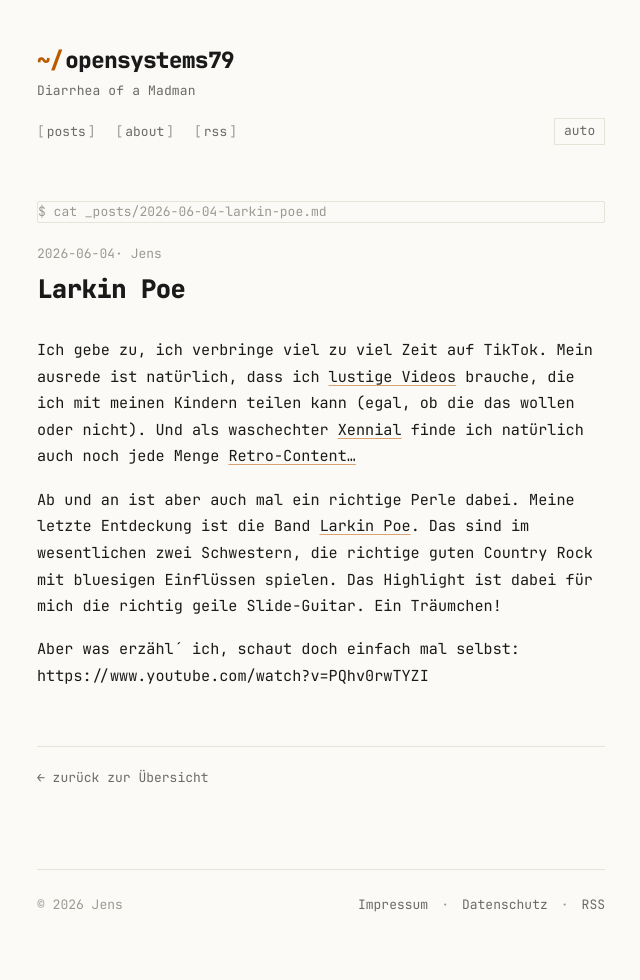
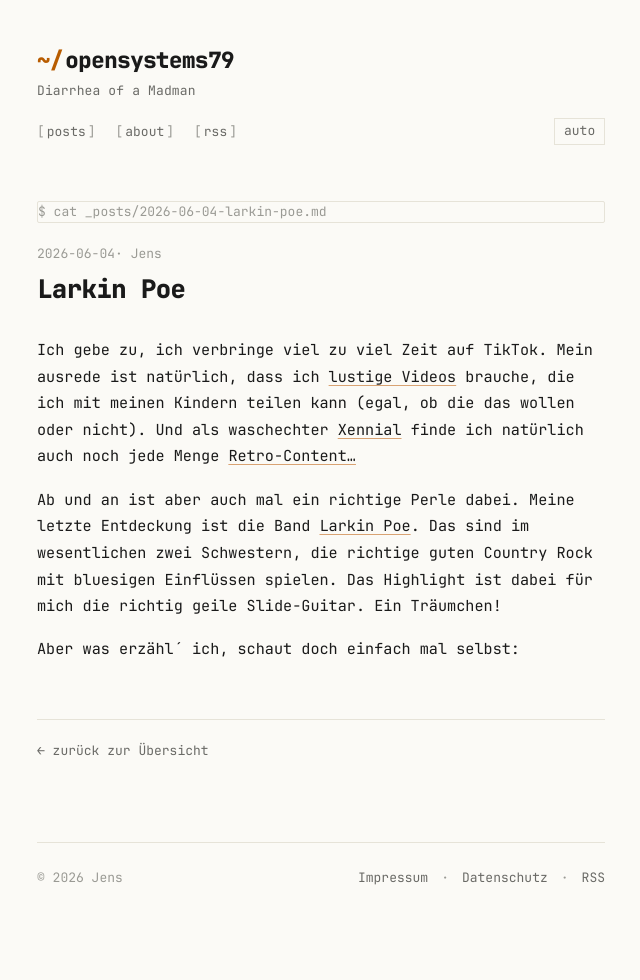
Before and after one commit to jensedler/opensystems79-website, a Jekyll site: the page built from _posts/2026-06-04-larkin-poe.md, in a window 1280 px wide. Shown: the whole page, without its empty margins (319-959 px from the left). Built offline with Jekyll 4.4.1, drawn with Linux system fonts in a browser that asks for light colours; after the commit the page ends 953 px from its top, so only the background shows below that.

Commit message:
Update 2026-06-04-larkin-poe.md

```diff
--- a/_posts/2026-06-04-larkin-poe.md
+++ b/_posts/2026-06-04-larkin-poe.md
@@ -8,4 +8,4 @@
 
 Ab und an ist aber auch mal ein richtige Perle dabei. Meine letzte Entdeckung ist die Band [Larkin Poe](https://www.larkinpoe.com). Das sind im wesentlichen zwei Schwestern, die richtige guten Country Rock mit bluesigen Einflüssen spielen. Das Highlight ist dabei für mich die richtig geile Slide-Guitar. Ein Träumchen!
 
-Aber was erzähl´ ich, schaut doch einfach mal selbst: https://www.youtube.com/watch?v=PQhv0rwTYZI
+Aber was erzähl´ ich, schaut doch einfach mal selbst: [](https://www.youtube.com/watch?v=PQhv0rwTYZI)
```
